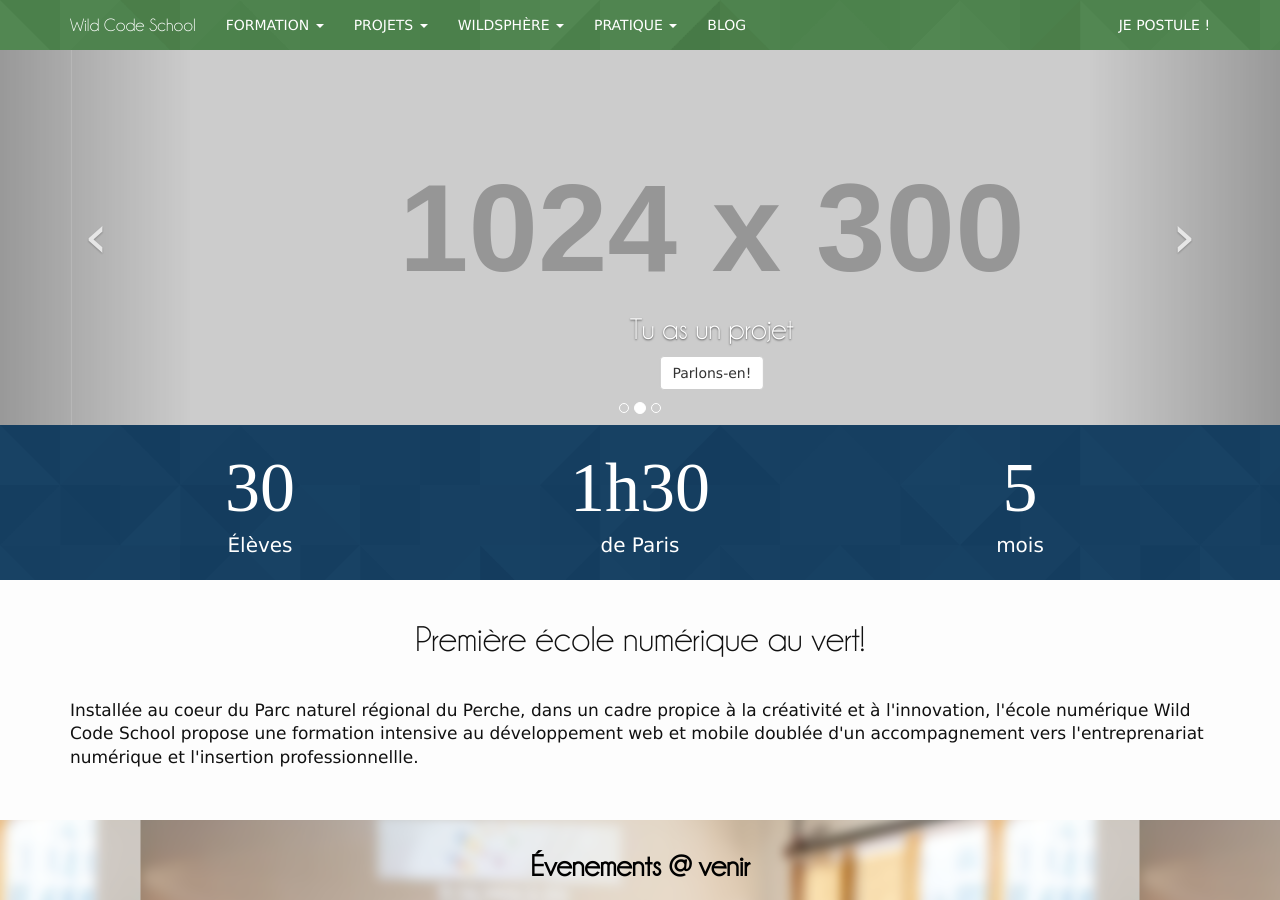
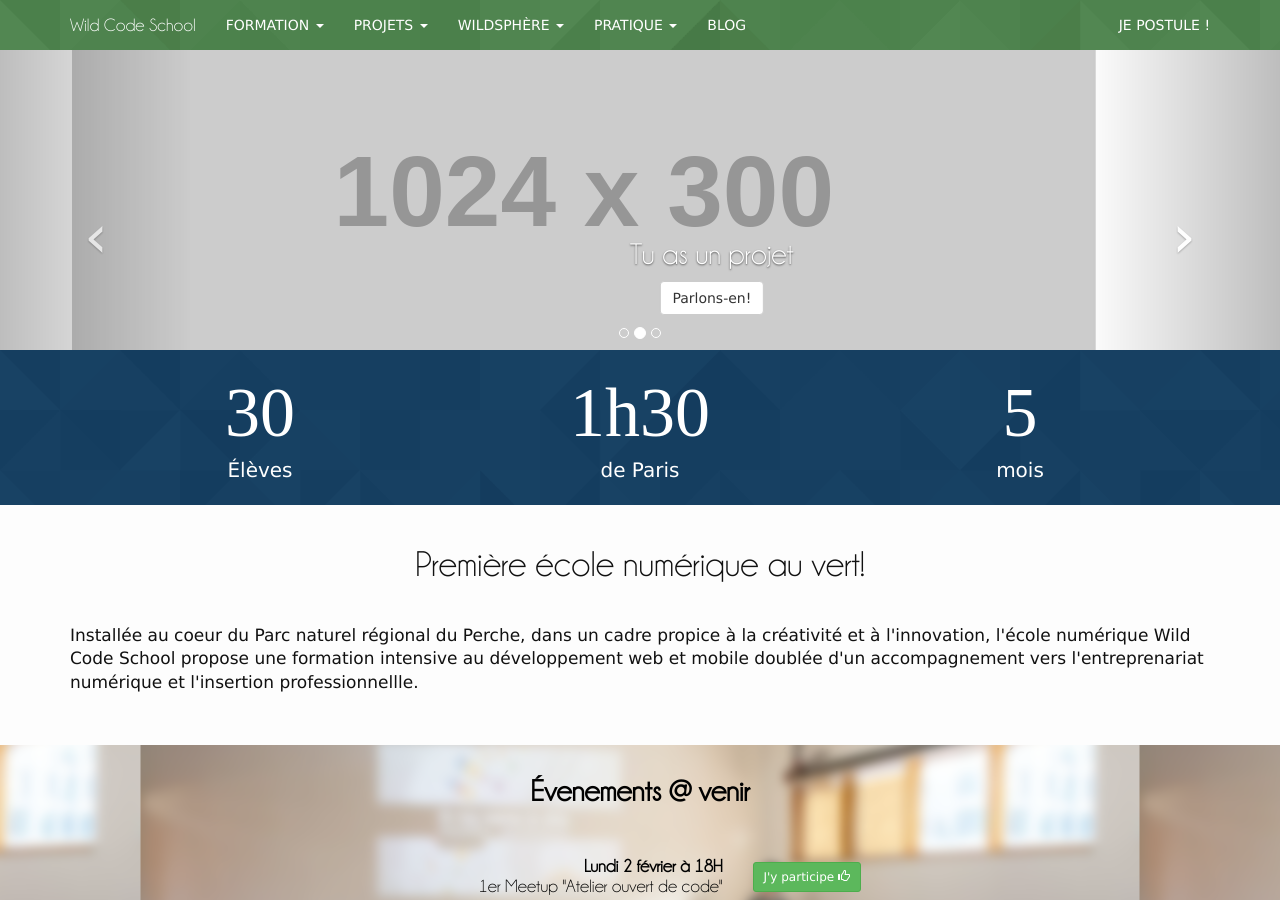
Before and after one commit to alem972/wildcodeschool.github.io, a Jekyll site: the page built from index.html, in a window 1280 px wide and 900 px high. Built offline with Jekyll 4.4.1, drawn with Linux system fonts in a browser that asks for light colours; nearby versions of some CDN libraries; some web fonts are replaced; library files that are not in the unit come from our copies.

Commit message:
fix responsive! reduction des avatar à 100px

```diff
--- a/_sass/_base.scss
+++ b/_sass/_base.scss
@@ -165,6 +165,7 @@
     margin-bottom: 10px;
   }
 }
+
 blockquote h2, h3{
     font-weight: bold;
 }
@@ -187,6 +188,8 @@
     -moz-box-shadow: 0px 0px 23px 2px rgba(184,184,184,1);
     box-shadow: 0px 0px 23px 2px rgba(184,184,184,1);
 }
+
+.disent-de-nous{}
 
 .ilsparlentdenous img{
     width: 85px;
--- a/index.html
+++ b/index.html
@@ -12,21 +12,21 @@
       </ol>
       <div class="carousel-inner">
         <div class="item active">
-                <img src="//placehold.it/1024x300/abcdef" width="100%">
+                <img src="//placehold.it/1024x300/abcdef">
           <div class="carousel-caption">
             <h2>Seul face au code?</h2>
             <button type="button" class="btn btn-default btn-md">Rejoins-nous!</button>
           </div>
         </div>
         <div class="item">
-                <img src="//placehold.it/1024x300/662222" width="100%">
+                <img src="//placehold.it/1024x300/662222">
           <div class="carousel-caption">
             <h2>Tu as un projet</h2>
             <button type="button" class="btn btn-default btn-md">Parlons-en!</button>
           </div>
         </div>
         <div class="item">
-          <img src="//placehold.it/1024x300/119922" width="100%">
+          <img src="//placehold.it/1024x300/119922">
           <div class="carousel-caption">
             <h2>Latin? Hiéroglyphe?</h2>
             <button type="button" class="btn btn-default btn-md">Viens décrypter!</button>
@@ -116,13 +116,14 @@
   </div>
 
 <!-- Ce qu'ils disent de nous -->
+  <div class="disent-de-nous">
     <div class="container">
       <div class="page-header">
         <h2 class="text-center">Ce qu'ils disent de nous</h2>
       </div>
       <div class="row">
         <div class="col-xs-4 text-right">
-        <img src="./img/avatar/Romain.png" class="img-circle" style="width:150px">
+          <img src="./img/avatar/Romain.png" class="avatar img-circle">
         </div>
         <div class="col-xs-8 text-right">
           <h4>
@@ -142,13 +143,13 @@
             <h4>#Caroline 30 ans élève @ WCS </h4>
         </div>
         <div class="col-xs-4 text-left">
-        <img src="./img/avatar/Caroline.jpg" class="img-circle" style="width:150px">
+          <img src="./img/avatar/Caroline.png" class="avatar img-circle">
         </div>
       </div>
       <br>
       <div class="row">
         <div class="col-xs-4 text-right">
-        <img src="./img/avatar/Anna.png" class="img-circle" style="width:150px">
+          <img src="./img/avatar/Anna.png" class="avatar img-circle">
         </div>
         <div class="col-xs-8 text-right">
           <h4>
@@ -156,6 +157,7 @@
               Et prima post Osdroenam quam, ut dictum est, ab hac descriptione discrevimus, Commagena, nunc Euphratensis, clementer adsurgit, Hierapoli, vetere Nino et Samosata civitatibus amplis inlustris.
             <img src="./img/quotes/left-32.png" class="quote-right"></h4>
             <h4>#Anna 30 ans directrice @ WCS </h4>
+        </div>
       </div>
     </div>
   </div>
```
Also changed, not shown: img/avatar/Anna.png, img/avatar/Caroline.png (added), img/avatar/Emilien.png, img/avatar/Romain.png. Lines whose indentation alone changed are shown as unchanged.
